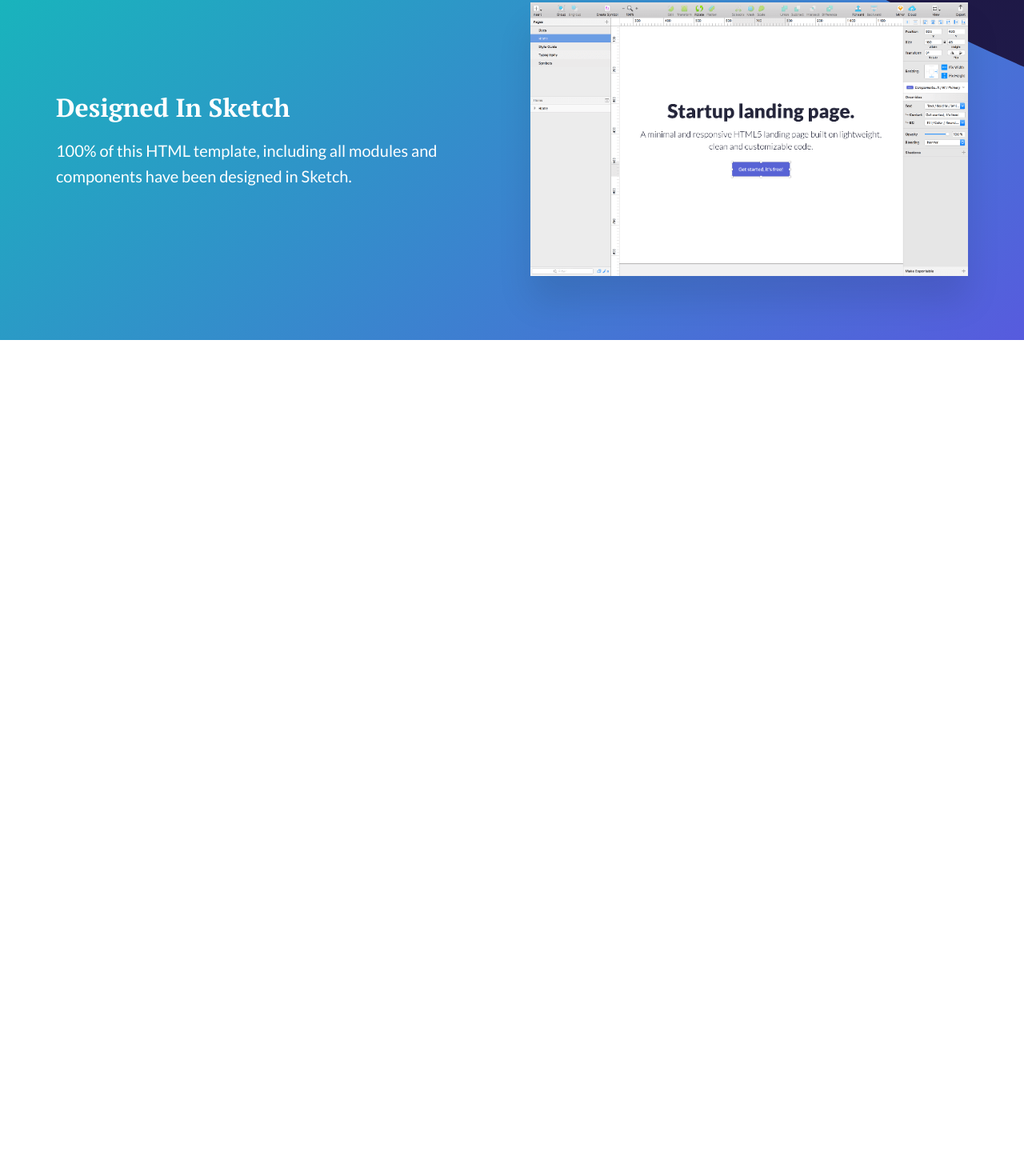
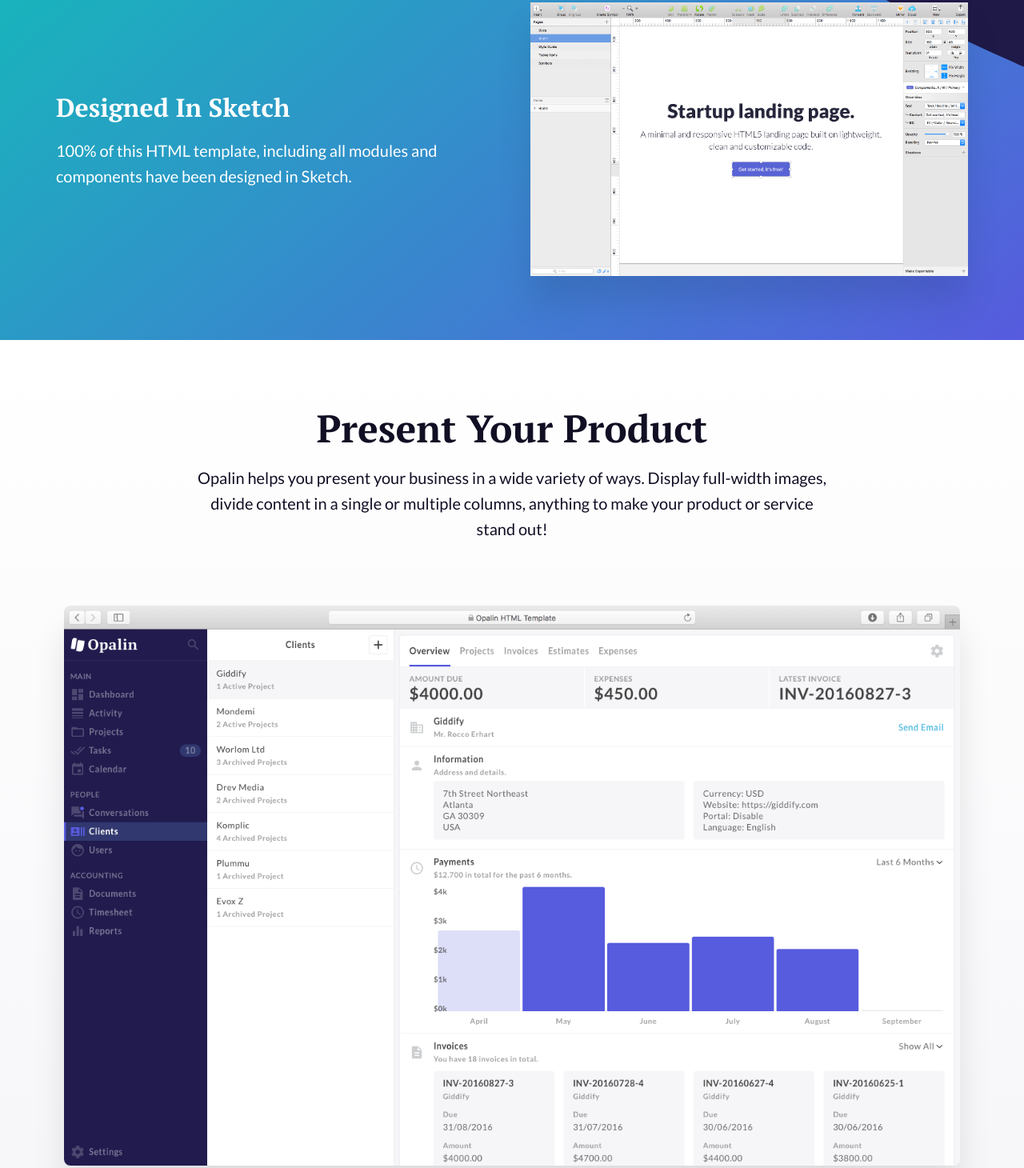
Before and after one commit to sinovic/opalin-project, a website: page index.html in a window 1280 px wide. Shown: the part 1299-2759 px from the top of the page at 80% size. Before the commit the page ends 1740 px from the top, so only its background shows below. Drawn offline with Linux system fonts and the light colour scheme.

Commit message:
build app section

```diff
--- a/gulpfile.js
+++ b/gulpfile.js
@@ -26,7 +26,8 @@
         postcss       = require('gulp-postcss'),
         // sourcemaps and browsersync are only enabled for development builds.
         sourcemaps    = devBuild ? require('gulp-sourcemaps') : null,
-        browsersync   = devBuild ? require('browser-sync').create() : null;
+        browsersync   = devBuild ? require('browser-sync').create() : null,
+        reload        = browsersync.reload;
 
 
     console.log('Gulp', devBuild ? 'development' : 'production', 'build');
@@ -120,5 +121,8 @@
 
         // CSS changes
         gulp.watch(cssConfig.watch, ['css']);
+
+        // html changes
+        gulp.watch("*.html").on("change", reload);
     });
 })();
--- a/index.html
+++ b/index.html
@@ -57,6 +57,13 @@
                 </div>
             </div>
         </section>
+        <section class="app">
+           <div class="container">
+                <h2 class="heading-2 center-text">Present Your Product</h2>
+                <p class="paragraph max-width-m center-text center">Opalin helps you present your business in a wide variety of ways. Display full-width images, divide content in a single or multiple columns, anything to make your product or service stand out!</p>
+                <img src="build/media/content/opalin-dashboard.png" srcset="build/media/content/opalin-dashboard.png 1x, build/media/content/opalin-dashboard@2x.png 2x" alt="opalin dashboard" class="app__img">
+           </div>
+        </section>
     </main>
 </body>
 </html>
--- a/src/sass/abstracts/_helpers.scss
+++ b/src/sass/abstracts/_helpers.scss
@@ -1,3 +1,16 @@
 .mt-sm {
   margin-top: 1.6rem;
 }
+
+.max-width-m {
+  max-width: 80rem;
+}
+
+.center {
+  margin-left: auto;
+  margin-right: auto;
+}
+
+.center-text {
+  text-align: center;
+}
--- a/src/sass/base/_typography.scss
+++ b/src/sass/base/_typography.scss
@@ -18,6 +18,12 @@
 
 }
 
+.heading-2 {
+  font-size: 4.8rem;
+  line-height: 6rem;
+  text-align: center;
+}
+
 .heading-3 {
   font-size: 3.2rem;
   line-height: 4.4rem;
--- /dev/null
+++ b/src/sass/components/_app.scss
@@ -0,0 +1,12 @@
+.app {
+  padding: 8rem;
+  background: linear-gradient($color-white 0%, $color-gray-light 100%);
+
+  &__img {
+    width: 100%;
+    height: auto;
+    margin-top: 8rem;
+    border-radius: .8rem;
+    box-shadow: 0 3.2rem 4rem rgba(0, 0, 0, .1);
+  }
+}
--- a/src/sass/main.scss
+++ b/src/sass/main.scss
@@ -26,7 +26,8 @@
 // 5. Components
 @import
   'components/buttons',
-  'components/features';
+  'components/features',
+  'components/app';
 
 
 // 6. Page-specific styles
```
Also changed, not shown: build/css/main.css.
